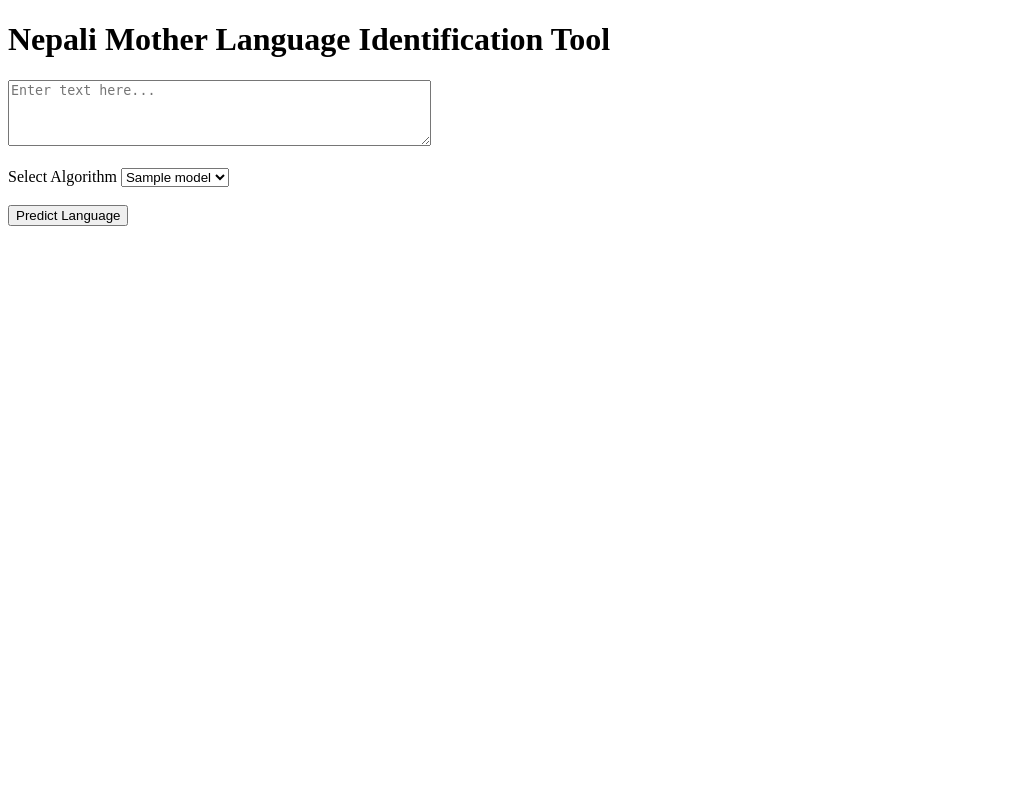
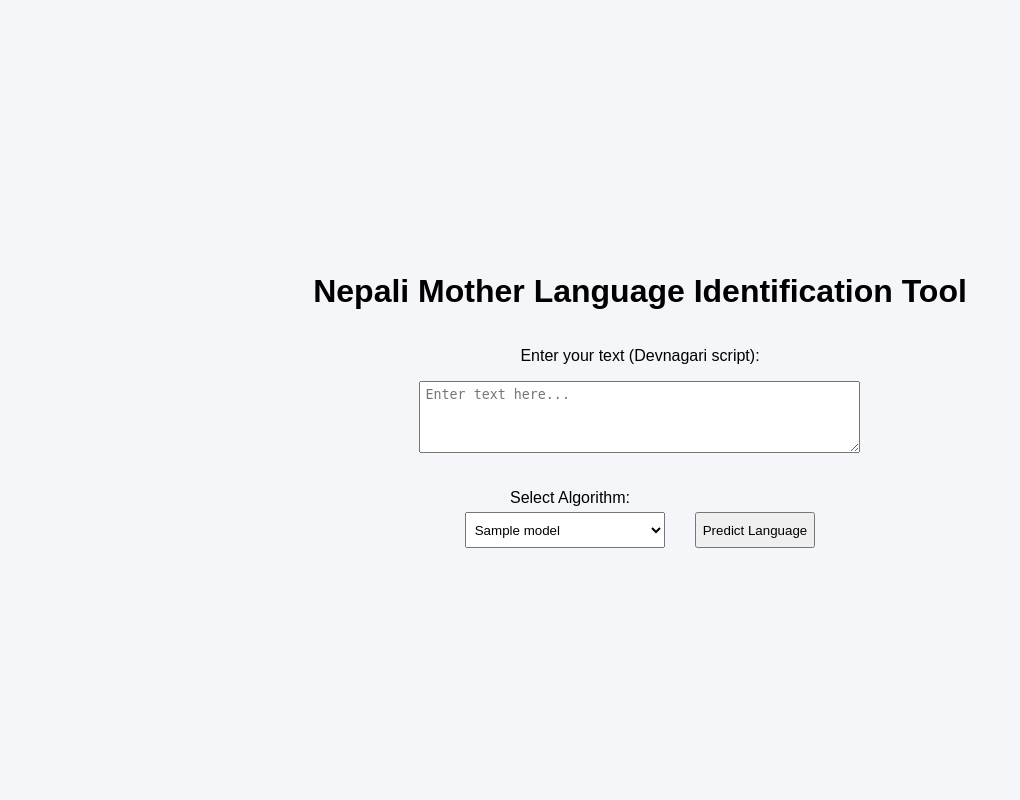
Before and after one commit to grii29/NepaliLanguages-Identification, a Flask app: template templates/index.html in a window 1280 px wide. Shown: the whole page, without its empty margins (0-1020 px from the left). Run offline with Flask 3, Linux system fonts and the light colour scheme; the template is opened without the code that fills it: most values are stand-ins (such as "Sample title", 1, 10 or a date in 2020); parts of the project's set-up code (start-up, migrations or seed data) failed here and were passed over.

Commit message:
centered form layout and aligned buttons side by side

```diff
--- a/templates/index.html
+++ b/templates/index.html
@@ -4,20 +4,62 @@
     <meta charset="UTF-8">
     <meta name="viewport" content="width=device-width, initial-scale=1.0">
     <title>NepMLID: Nepali Mother Language Identification</title>
+    <style>
+         body {
+            margin: 0;
+            height: 100vh;
+            display: flex;
+            justify-content: center;
+            align-items: center;
+            font-family: Arial, sans-serif;
+            background-color: #f4f6f9;
+        }
+        .main-container {
+            display:flex;
+            flex-direction: column;
+            align-items: center;
+            text-align: center;
+
+        }
+        textarea {
+            width: 100%;
+            padding: 5px;
+
+        }
+        label{
+            margin-right: 140px;
+            margin-bottom: 5px;
+        }
+        .controls {
+            display: flex;
+            justify-content: center;
+            gap: 15px;
+        }
+        select, button {
+            padding: 5px;
+            width: 200px;
+        }
+
+    </style>
 </head>
 <body>
-    <h1>Nepali Mother Language Identification Tool</h1>
-    <form method="POST" action = "/">
+    <div class = "main-container">
+        <h1>Nepali Mother Language Identification Tool</h1>
+    <form method="POST" action = "/" class = "main-container">
+        <p>Enter your text (Devnagari script):</p>
         <textarea name="text_input" rows="4" cols ="50" placeholder="Enter text here..."></textarea>
         <br><br>
-        <label>Select Algorithm</label>
+        <label>Select Algorithm:</label>
+        <div class="controls">
         <select id = "model_choice" name="model_choice">
             {% for model in models %}
             <option value="{{model}}">{{model}}</option>
             {% endfor %}
         </select><br><br>
         <input type="submit" value="Predict Language">
+        </div>
     </form>
+    </div>
 
 </body>
 </html>
```
